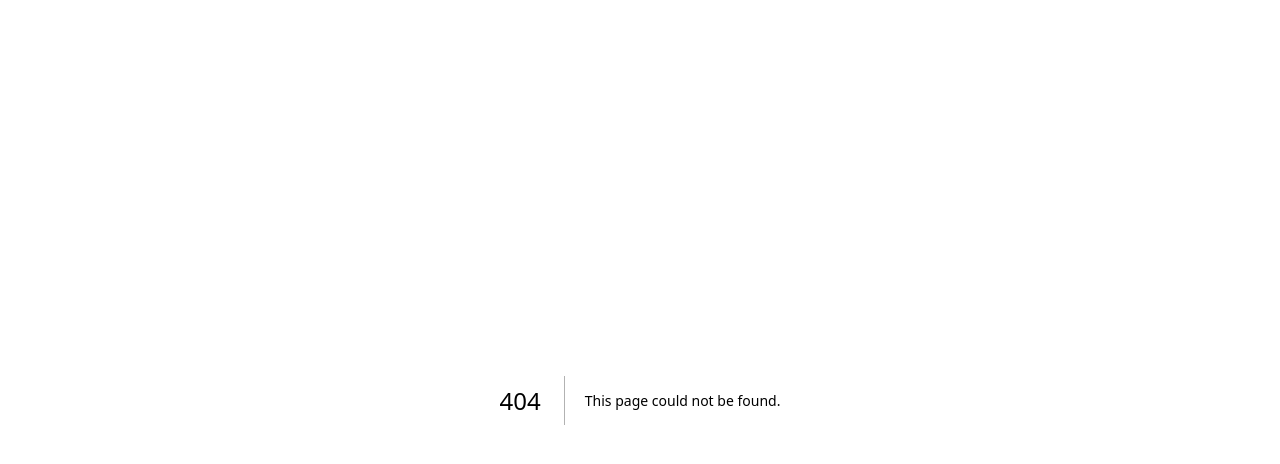
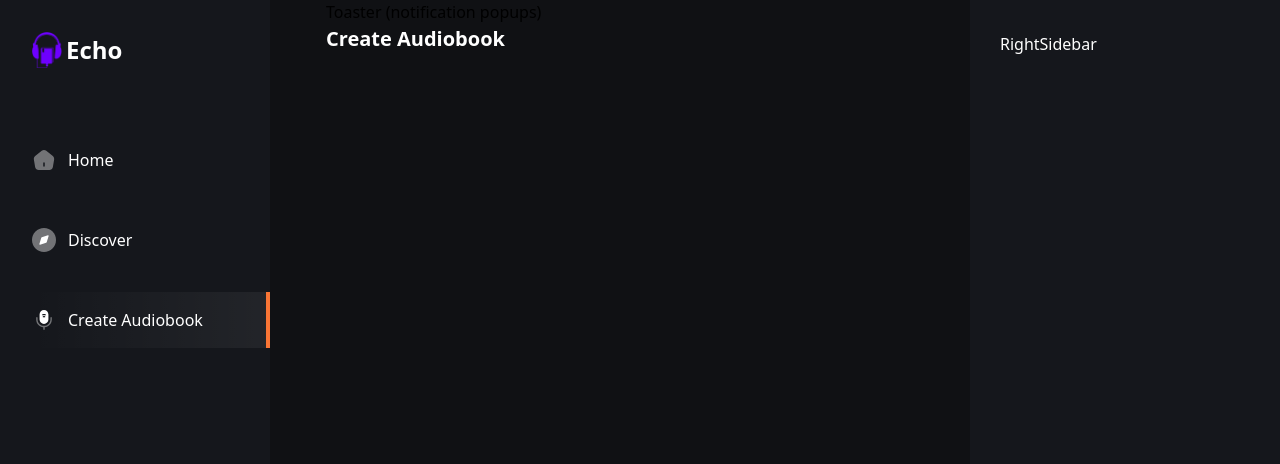
Before and after one commit to scythemenace/echo, a Next.js app: page /create-audiobook in a window 1280 px wide. Before the commit this address had no page. Shown: the top 464 px of the page. Built offline with nearby package versions, Linux system fonts and the light colour scheme.

Commit message:
init preliminary struct for rightsidebar

```diff
--- /dev/null
+++ b/app/(root)/create-audiobook/page.tsx
@@ -0,0 +1,11 @@
+import React from "react";
+
+const CreateAudiobooks = () => {
+  return (
+    <div>
+      <h1 className="text-20 font-bold text-white-1">Create Audiobook</h1>
+    </div>
+  );
+};
+
+export default CreateAudiobooks;
--- a/app/(root)/create-podcast/page.tsx
+++ /dev/null
@@ -1,7 +0,0 @@
-import React from "react";
-
-const CreatePodcast = () => {
-  return <div>CreatePodcast</div>;
-};
-
-export default CreatePodcast;
--- a/app/(root)/discover/page.tsx
+++ b/app/(root)/discover/page.tsx
@@ -1,7 +1,11 @@
 import React from "react";
 
 const Discover = () => {
-  return <div>Discover</div>;
+  return (
+    <div>
+      <h1 className="text-20 font-bold text-white-1">Discover</h1>
+    </div>
+  );
 };
 
 export default Discover;
--- a/app/(root)/layout.tsx
+++ b/app/(root)/layout.tsx
@@ -1,4 +1,5 @@
 import LeftSidebar from "@/components/LeftSidebar";
+import RightSidebar from "@/components/RightSidebar";
 import Image from "next/image";
 
 export default function RootLayout({
@@ -10,18 +11,22 @@ export default function RootLayout({
     <div className="relative flex flex-col">
       <main className="relative flex bg-black-3">
         <LeftSidebar />
-
-        <section>
-          <div>
-            <div>
-              <Image />
+        <section className="flex min-h-screen flex-1 flex-col px-4 sm:px-14">
+          <div className="mx-auto flex w-full max-w-5xl flex-col max-sm:px-4">
+            <div className="flex h-16 items-center justify-between md:hidden">
+              <Image
+                src="/icons/logo.png"
+                width={30}
+                height={30}
+                alt="menu icon"
+              />
               MobileNav
             </div>
             Toaster (notification popups)
             {children}
           </div>
         </section>
-        <p className="text-white-1">RIGHT SIDEBAR</p>
+        <RightSidebar />
       </main>
     </div>
   );
--- /dev/null
+++ b/components/RightSidebar.tsx
@@ -0,0 +1,7 @@
+import React from "react";
+
+const RightSidebar = () => {
+  return <div className="right_sidebar text-white-1">RightSidebar</div>;
+};
+
+export default RightSidebar;
--- a/constants/index.ts
+++ b/constants/index.ts
@@ -43,7 +43,7 @@ export const voiceDetails = [
   },
 ];
 
-export const podcastData = [
+export const audiobookData = [
   {
     id: 1,
     title: "The Joe Rogan Experience",
```
